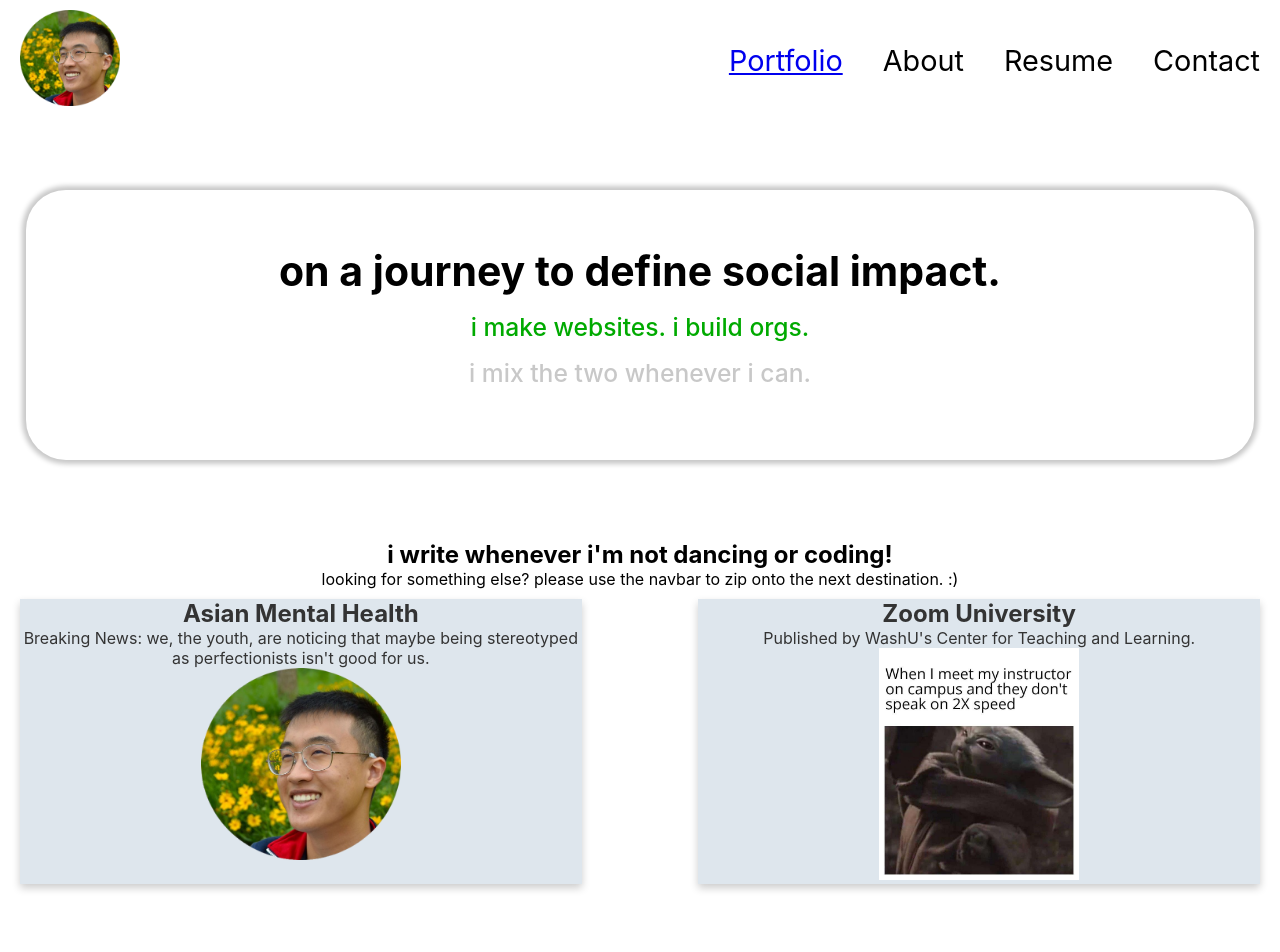
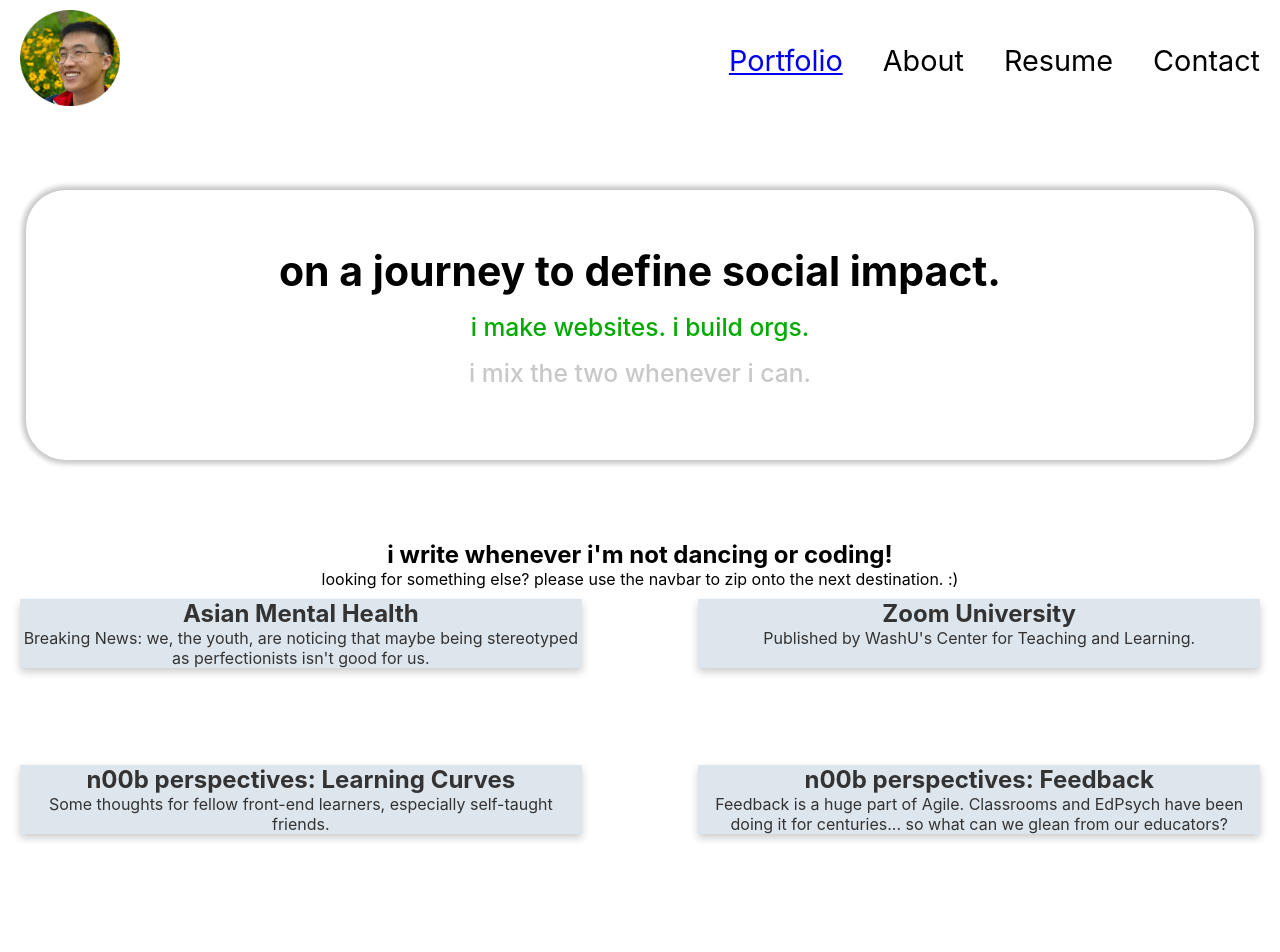
Before and after one commit to michaelge21/portfolio-vue, a Vue app: page / in a window 1280 px wide. Shown: the top 952 px of the page. After the commit the page ends 844 px from the top, so only its background shows below. Built offline with nearby package versions, Linux system fonts and the light colour scheme.

Commit message:
removing images

```diff
--- a/src/components/BlogOutline.vue
+++ b/src/components/BlogOutline.vue
@@ -3,7 +3,6 @@
     <a :href="destination" target="_blank"></a>
     <h2>{{ title }}</h2>
     <p>{{ desc }}</p>
-    <img :src="url" :alt="altText" />
   </article>
 </template>
 
@@ -13,7 +12,6 @@ export default {
   props: {
     title: String,
     desc: String,
-    url: String,
     altText: String,
     destination: String,
   },
@@ -27,8 +25,8 @@ article {
   color: #333333;
 }
 
-article img {
-  max-width: 200px;
+article {
+  background-size: cover;
 }
 
 a {
--- a/src/components/NavBar.vue
+++ b/src/components/NavBar.vue
@@ -20,6 +20,7 @@ export default {
       relativeURL: "#",
     };
   },
+  props: {},
 };
 </script>
 
--- a/src/pages/home/App.vue
+++ b/src/pages/home/App.vue
@@ -21,7 +21,6 @@ export default {
           id: 1,
           title: "Asian Mental Health",
           desc: "Breaking News: we, the youth, are noticing that maybe being stereotyped as perfectionists isn't good for us.",
-          url: "./src/assets/betterMichaelReducedSize.png",
           altText: "alt1",
           destination: "#",
         },
@@ -29,7 +28,6 @@ export default {
           id: 2,
           title: "Zoom University",
           desc: "Published by WashU's Center for Teaching and Learning. ",
-          url: "./src/assets/instructormeme.jpg",
           altText: "alt2",
           destination:
             "https://ctl.wustl.edu/zoom-university-students-and-instructors-on-pandemic-learning/",
@@ -38,7 +36,6 @@ export default {
           id: 3,
           title: "n00b perspectives: Learning Curves",
           desc: "Some thoughts for fellow front-end learners, especially self-taught friends.",
-          url: "./src/assets/betterMichaelReducedSize.png",
           altText: "alt3",
           destination: "#",
         },
@@ -46,7 +43,6 @@ export default {
           id: 4,
           title: "n00b perspectives: Feedback",
           desc: "Feedback is a huge part of Agile. Classrooms and EdPsych have been doing it for centuries... so what can we glean from our educators?",
-          url: "./src/assets/betterMichaelReducedSize.png",
           altText: "alt3",
           destination: "#",
         },
@@ -142,7 +138,6 @@ export default {
         :key="post.id"
         :title="post.title"
         :desc="post.desc"
-        :url="post.url"
         :destination="post.destination"
       ></BlogOutline>
     </section>
```
